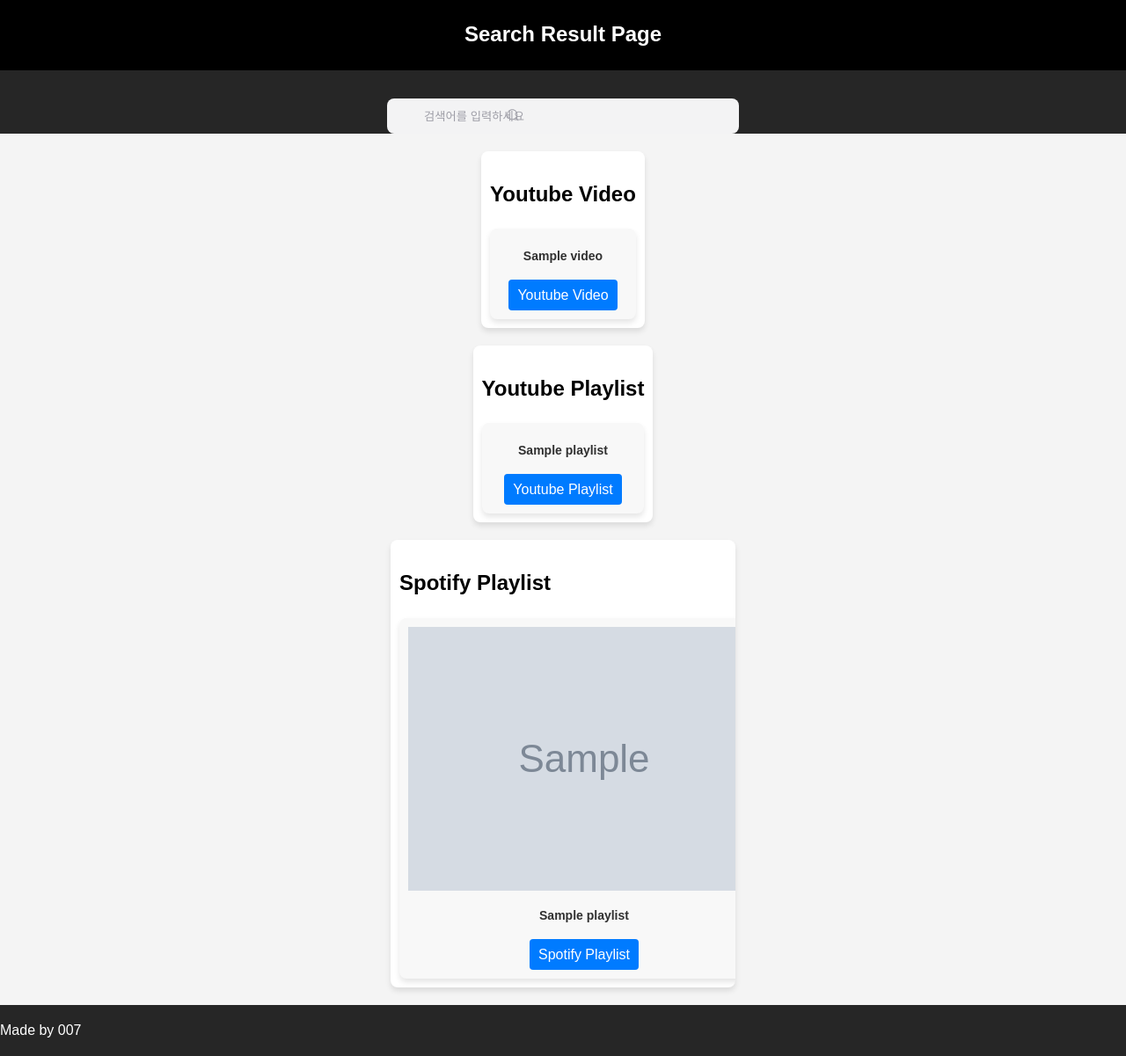
After one commit to svmna/music_ismylife, a Django app: template search/templates/search/result.html in a window 1280 px wide. The commit adds this page. Shown: the whole page at 88% size. Run offline with Django 5.2, Linux system fonts and the light colour scheme; the template is opened without the code that fills it: most values are stand-ins (such as "Sample title", 1, 10 or a date in 2020); grey boxes marked "Sample" are stand-in pictures; some web fonts are replaced.

Commit message:
토요일 노동 결과물

```diff
--- /dev/null
+++ b/search/static/search/css/result.css
@@ -0,0 +1,150 @@
+/* 폰트 적용 */
+@font-face {
+    font-family: 'ONE-Mobile-Title';
+    src: url('https://fastly.jsdelivr.net/gh/projectnoonnu/noonfonts_2105_2@1.0/ONE-Mobile-Title.woff') format('woff');
+    font-weight: normal;
+    font-style: normal;
+}
+
+@font-face {
+    font-family: 'Pretendard-Regular';
+    src: url('https://fastly.jsdelivr.net/gh/Project-Noonnu/noonfonts_2107@1.1/Pretendard-Regular.woff') format('woff');
+    font-weight: 400;
+    font-style: normal;
+}
+
+/* Header 스타일 */
+header {
+    color: white;
+    background-color: black;
+    height: 50px;
+    padding-top: 20px;
+    padding-bottom: 10px;
+    text-align: center;
+    justify-content: center;
+    align-items: center;
+    /* border-bottom: 1px solid white; */
+    font-size: 24px;
+    font-family: 'Pretendard-Regular', Arial, sans-serif;
+}
+
+/* Body 스타일 */
+body {
+    color: white;
+    margin: 0;
+    font-family: Arial, sans-serif;
+    line-height: 1.6;
+    background-color: #262626; /* 배경색 */
+    font-family: 'Pretendard-Regular', Arial, sans-serif;
+}
+
+/* 검색창 스타일 */
+main {
+    color: black;
+    display: flex;
+    flex-direction: column;
+    align-items: center;
+    justify-content: flex-start;
+    padding-top: 2rem;
+    background-color: #f4f4f4;
+    background-color: transparent;
+}
+
+/* From Uiverse.io by alexruix */
+.group {
+    display: flex;
+    line-height: 28px;
+    align-items: center;
+    position: relative;
+    max-width: 190px;
+}
+
+.input {
+    width: 400px;
+    height: 40px;
+    line-height: 28px;
+    padding: 0 1rem;
+    padding-left: 2.5rem;
+    border: 2px solid transparent;
+    border-radius: 8px;
+    outline: none;
+    background-color: #f3f3f4;
+    color: #0d0c22;
+    transition: .3s ease;
+}
+
+.input::placeholder {
+    color: #9e9ea7;
+}
+
+.input:focus,
+.input:hover {
+    outline: none;
+    border-color: #ea4c8940; /* 포인트 컬러 */
+    background-color: #fff;
+    box-shadow: 0 0 0 4px #ea4c891a; /* 포인트 컬러 */
+}
+
+.icon {
+    position: absolute;
+    left: 1rem;
+    fill: #9e9ea7;
+    width: 1rem;
+    height: 1rem;
+    left: 575px;
+    top: 123px;
+}
+
+/* 검색 결과 스타일 */
+.results-container {
+    display: flex;
+    justify-content: space-between;
+    gap: 20px;
+    padding: 20px;
+    background-color: #f4f4f4;
+}
+
+.result-list {
+    flex: 1;
+    max-width: 30%;
+    background-color: #ffffff;
+    border-radius: 8px;
+    padding: 10px;
+    box-shadow: 0px 4px 6px rgba(0, 0, 0, 0.1);
+    overflow: hidden;
+}
+
+.results-grid {
+    display: grid;
+    grid-template-columns: 1fr; /* 카드가 세로로 배열 */
+    gap: 10px; /* 카드 간격 */
+}
+
+.result-item {
+    background-color: #f8f8f8;
+    color: #303030;
+    padding: 10px;
+    border-radius: 8px;
+    text-align: center;
+    box-shadow: 0px 4px 6px rgba(0, 0, 0, 0.1);
+}
+
+.result-item .title {
+    font-size: 14px;
+    font-weight: bold;
+    margin: 10px 0;
+}
+
+.result-item .view-btn {
+    display: inline-block;
+    margin-top: 5px;
+    padding: 5px 10px;
+    background-color: #007bff;
+    color: white;
+    text-decoration: none;
+    border-radius: 4px;
+}
+
+.result-item .view-btn:hover {
+    background-color: #0056b3;
+}
--- /dev/null
+++ b/search/templates/search/result.html
@@ -0,0 +1,92 @@
+<!DOCTYPE html>
+<html lang="en">
+<head>
+    <meta charset="UTF-8">
+    <meta name="viewport" content="width=device-width, initial-scale=1.0">
+    <title>Search Result Page</title>
+    <!-- CSS 파일 연결 -->
+    {% load static %}
+    <link rel="stylesheet" type="text/css" href="{% static 'search/css/result.css' %}">
+</head>
+<body>
+    <!-- 헤더 -->
+    <header>
+    <b>Search Result Page</b>
+    </header>
+
+    <!-- 검색창 -->
+    <main>
+        <div class="search-bar">
+            <div class="icon-container">
+                <svg class="icon" aria-hidden="true" viewBox="0 0 24 24">
+                    <g>
+                        <path d="M21.53 20.47l-3.66-3.66C19.195 15.24 20 13.214 20 11c0-4.97-4.03-9-9-9s-9 4.03-9 9 4.03 9 9 9c2.215 0 4.24-.804 5.808-2.13l3.66 3.66c.147.146.34.22.53.22s.385-.073.53-.22c.295-.293.295-.767.002-1.06zM3.5 11c0-4.135 3.365-7.5 7.5-7.5s7.5 3.365 7.5 7.5-3.365 7.5-7.5 7.5-7.5-3.365-7.5-7.5z"></path>
+                    </g>
+                </svg>
+            </div>
+            <input placeholder="검색어를 입력하세요" type="search" class="input">
+        </div>
+    </main>
+
+    <!-- 검색 결과 -->
+    <main class="results-container">
+        <section class="result-list">
+            <h2>Youtube Video</h2>
+            <div class="results-grid">
+                {% for video in youtube_videos %}
+                <div class="result-item">
+                    <div class="thumbnail"></div>
+                    <div class="details">
+                        <p class="title">{{ video.video_title }}</p>
+                        <a href="{{ video.video_url }}" class="view-btn" target="_blank">Youtube Video</a>
+                    </div>
+                </div>
+                {% empty %}
+                <p>유튜브 추천 비디오가 없습니다.</p>
+                {% endfor %}
+            </div>
+        </section>
+
+        <section class="result-list">
+            <h2>Youtube Playlist</h2>
+            <div class="results-grid">
+                {% for playlist in youtube_playlists %}
+                <div class="result-item">
+                    <div class="thumbnail"></div>
+                    <div class="details">
+                        <p class="title">{{ playlist.playlist_title }}</p>
+                        <a href="{{ playlist.playlist_url }}" class="view-btn" target="_blank">Youtube Playlist</a>
+                    </div>
+                </div>
+                {% empty %}
+                <p>유튜브 추천 플레이리스트가 없습니다.</p>
+                {% endfor %}
+            </div>
+        </section>
+
+        <section class="result-list">
+            <h2>Spotify Playlist</h2>
+            <div class="results-grid">
+                {% for playlist in spotify_playlists %}
+                <div class="result-item">
+                    <div class="thumbnail">
+                        <img src="{{ playlist.cover_image }}" alt="Playlist Cover" />
+                    </div>
+                    <div class="details">
+                        <p class="title">{{ playlist.title }}</p>
+                        <a href="{{ playlist.link }}" class="view-btn" target="_blank">Spotify Playlist</a>
+                    </div>
+                </div>
+                {% empty %}
+                <p>스포티파이 추천 플레이리스트가 없습니다.</p>
+                {% endfor %}
+            </div>
+        </section>
+    </main>
+
+    <!-- 푸터 -->
+    <footer>
+        <p>Made by 007</p>
+    </footer>
+</body>
+</html>
--- a/search/urls.py
+++ b/search/urls.py
@@ -3,5 +3,6 @@ from . import views
 
 urlpatterns = [
     path('', views.index, name='index'),
-    path('result', views.result, name='result'),
+    path('result/', views.result, name='result'),
+    path('trigger-dag/', views.trigger_airflow_dag, name='trigger_airflow_dag'),
 ]
```
Also changed, not shown: music_ismylife/settings.py (+6 -31 lines), requirements.txt (+8 -0 lines), search/static/search/css/index.css (renamed from search/static/search/index.css, +11 -8 lines), search/templates/search/index.html (+7 -1 lines), search/views.py (+50 -1 lines), search/migrations/0001_initial.py.
